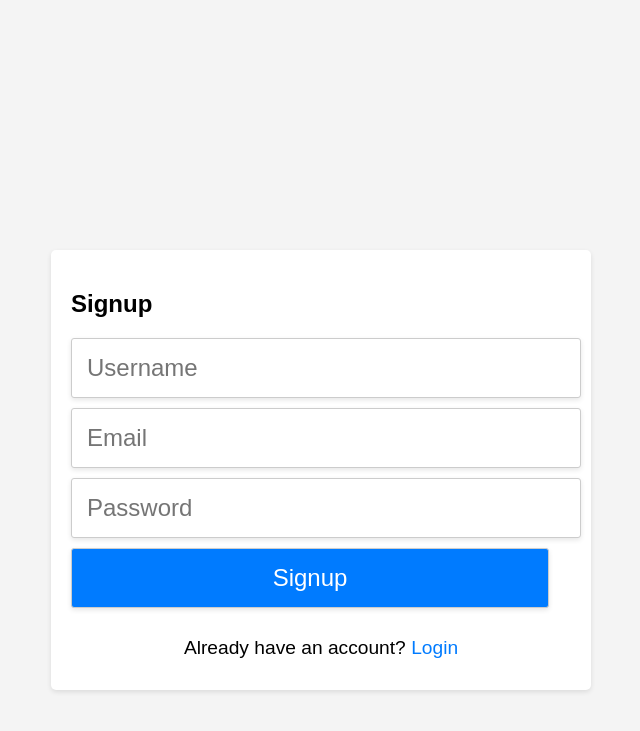
After one commit to kuteprasad/alarm_app_flask, a Flask app: template quiz_project/templates/signup.html in a window 1280 px wide. The commit adds this page. Shown: the top 731 px of the page, without its empty margins (319-959 px from the left). Run offline with Flask 3, Linux system fonts and the light colour scheme; the template is opened without the code that fills it, so the values that code supplies are empty; some libraries are stand-ins or nearby versions.

Commit message:
quiz_project login done with database

```diff
--- a/quiz_project/app.py
+++ b/quiz_project/app.py
@@ -1,26 +1,226 @@
-from flask import Flask, render_template, request, redirect, url_for
+from flask import Flask, render_template, request, redirect, url_for, session
+import psycopg2
 
 app = Flask(__name__)
+app.secret_key = '1234'
 
-# Define routes
+# PostgreSQL connection details
+DB_NAME = 'quiz'
+DB_USER = 'postgres'
+DB_PASSWORD = 'india@11'
+DB_HOST = 'localhost'
+
+# Function to establish database connection
+def connect_to_db():
+    conn = psycopg2.connect(
+        dbname=DB_NAME,
+        user=DB_USER,
+        password=DB_PASSWORD,
+        host=DB_HOST
+    )
+    return conn
+
+# Function to fetch all rows from the users table
+def fetch_all_users():
+    conn = connect_to_db()
+    cursor = conn.cursor()
+    cursor.execute("SELECT * FROM accounts")
+    rows = cursor.fetchall()
+    conn.close()
+    return rows
+
+# Function to check if username and password are correct
+def authenticate_user(username, password):
+    conn = connect_to_db()
+    cursor = conn.cursor()
+    cursor.execute("SELECT password FROM accounts WHERE username = %s", (username,))
+    row = cursor.fetchone()
+    conn.close()
+
+    if row:
+        stored_password = row[0]
+        if stored_password == password:
+            return True  # Passwords match
+        else:
+            return False  # Incorrect password
+    else:
+        return None  # User not found
+
+#functions of quiz
+def get_question(question_number):
+    # Sample questions with options and correct answers
+    questions = [
+        {
+            "question": "What is the capital of France?",
+            "options": ["London", "Paris", "Berlin", "Rome"],
+            "correct_answer": "Paris"
+        },
+        {
+            "question": "Which planet is known as the Red Planet?",
+            "options": ["Mars", "Jupiter", "Saturn", "Venus"],
+            "correct_answer": "Mars"
+        },
+        {
+            "question": "Who wrote 'Romeo and Juliet'?",
+            "options": ["William Shakespeare", "Charles Dickens", "Jane Austen", "Leo Tolstoy"],
+            "correct_answer": "William Shakespeare"
+        },
+        {
+            "question": "Which is the largest ocean on Earth?",
+            "options": ["Atlantic Ocean", "Indian Ocean", "Arctic Ocean", "Pacific Ocean"],
+            "correct_answer": "Pacific Ocean"
+        },
+        {
+            "question": "What is the chemical symbol for water?",
+            "options": ["H2O", "CO2", "O2", "H2SO4"],
+            "correct_answer": "H2O"
+        },
+        {
+            "question": "Who painted the Mona Lisa?",
+            "options": ["Pablo Picasso", "Leonardo da Vinci", "Vincent van Gogh", "Michelangelo"],
+            "correct_answer": "Leonardo da Vinci"
+        },
+        {
+            "question": "What is the largest mammal in the world?",
+            "options": ["Elephant", "Whale", "Giraffe", "Hippopotamus"],
+            "correct_answer": "Whale"
+        },
+        {
+            "question": "Which gas do plants use to photosynthesize?",
+            "options": ["Oxygen", "Carbon dioxide", "Nitrogen", "Hydrogen"],
+            "correct_answer": "Carbon dioxide"
+        },
+        {
+            "question": "Who discovered penicillin?",
+            "options": ["Isaac Newton", "Alexander Fleming", "Marie Curie", "Louis Pasteur"],
+            "correct_answer": "Alexander Fleming"
+        },
+        {
+            "question": "Which country is known as the Land of the Rising Sun?",
+            "options": ["China", "India", "Japan", "South Korea"],
+            "correct_answer": "Japan"
+        }
+    ]
+    return questions[question_number - 1]  # Adjust index to match question number
+
+def check_answer(question_number, answer):
+    # Placeholder function to check user's answer
+    # You need to implement your logic to validate the user's answer here
+    return True  # Return True for now as a placeholder
+# Routes
 @app.route('/')
 def index():
-    return render_template('index.html')
+    return render_template('login.html')
 
-@app.route('/quiz', methods=['GET', 'POST'])
-def quiz():
-    if request.method == 'POST':
-        # Process the submitted form data
-        answer1 = request.form['answer1']
-        # Process other answers similarly
-        # Add logic to evaluate answers
-        return redirect(url_for('result'))  # Redirect to result page
-    return render_template('quiz.html')
+#quiz logic
+@app.route('/start_quiz', methods=['POST'])
+def start_quiz():
+    # Logic to start the quiz
+    return redirect(url_for('question', question_number=1))
+
+@app.route('/question/<int:question_number>', methods=['GET', 'POST'])
+def answer_question(question_number):
+    if request.method == 'GET':
+        # Logic to retrieve and display question
+        question = get_question(question_number)
+        return render_template('question.html', question=question)
+    elif request.method == 'POST':
+        # Logic to check answer and redirect to next question
+        answer = request.form['answer']
+        if check_answer(question_number, answer):
+            # Increment correct answer count
+            session['correct_answers'] += 1
+        if question_number == 10:
+            return redirect(url_for('result'))
+        else:
+            return redirect(url_for('question', question_number=question_number + 1))
 
 @app.route('/result')
 def result():
-    # Add logic to display quiz result
-    return "Quiz Result"
+    correct_answers = session.get('correct_answers', 0)
+    total_questions = 10
+    return render_template('result.html', correct_answers=correct_answers, total_questions=total_questions)
+
+
+@app.route('/login', methods=['GET'])
+def login_get():
+    return redirect(url_for('index'))
+
+@app.route('/login', methods=['POST'])
+def login():
+    # Get form data
+    username = request.form['username']
+    password = request.form['password']
+
+    # Check if username and password exist in the database
+    auth_result = authenticate_user(username, password)
+    if auth_result is True:
+        # If username and password are correct, set session variable and redirect to quiz page
+        session['username'] = username
+        return redirect(url_for('quiz'))
+    elif auth_result is False:
+        # If username is found but password is incorrect, show error message
+        return "Password incorrect. Please try again."
+    else:
+        # If username is not found, show error message
+        return "User not found. Please register first."
+
+@app.route('/quiz')
+def quiz():
+    # Check if user is logged in
+    if 'username' in session:
+        # Pass the 'username' variable to the template
+        username = session['username']
+        return render_template('quiz.html', username=username)
+    else:
+        return redirect(url_for('index'))
+
+@app.route('/signup')
+def signup():
+    return render_template('signup.html')
+
+@app.route('/signup_submit', methods=['POST'])
+def signup_submit():
+    # Get form data
+    username = request.form['username']
+    email = request.form['email']
+    password = request.form['password']
+
+    try:
+        # Establish a connection to the database
+        conn = connect_to_db()
+        cursor = conn.cursor()
+
+        # Execute SQL INSERT query to insert user data into the database
+        cursor.execute("INSERT INTO accounts (username, email, password) VALUES (%s, %s, %s);", (username, email, password))
+
+        # Commit the transaction
+        conn.commit()
+
+        # Close the cursor and database connection
+        cursor.close()
+        conn.close()
+
+        # Redirect to login page
+        return redirect(url_for('index'))
+
+    except psycopg2.Error as e:
+        # Check if the error is due to a duplicate key violation
+        if e.pgcode == '23505':
+            # If username already exists, return "User already exists"
+            return "User already exists. Please choose a different username."
+        else:
+            # If the error is not a duplicate key violation, print the error
+            print("Error occurred:", e)
+            return "An error occurred. Please try again later."
+
+# Route to print all users in the console
+@app.route('/print_users')
+def print_users():
+    users = fetch_all_users()
+    for user in users:
+        print(user)
+    return "Check console for all users"
 
 if __name__ == '__main__':
-    app.run(debug=True)j
+    app.run(host='0.0.0.0', port=3000, debug=True)
--- /dev/null
+++ b/quiz_project/static/style.css
@@ -0,0 +1,79 @@
+body {
+    font-family: Arial, sans-serif;
+    background-color: #f4f4f4;
+    /* Add animation to the background */
+    animation: animateBackground 20s linear infinite;
+    font-size: 16px; /* Set base font size */
+}
+
+@keyframes animateBackground {
+    0% { background-position: 0% 0%; }
+    100% { background-position: 100% 0%; }
+}
+
+.container {
+    width: 500px; /* Increase the width of the main box */
+    height: 400px; /* Set a fixed height for vertical centering */
+    margin: auto; /* Center horizontally */
+    margin-top: calc(50vh - 150px); /* Center vertically */
+    padding: 20px;
+    background-color: #fff;
+    border-radius: 5px;
+    box-shadow: 0 2px 5px rgba(0, 0, 0, 0.1);
+    /* Add animation to the main box */
+    animation: fadeIn 0.5s ease-in;
+}
+
+input[type="text"],
+input[type="email"],
+input[type="password"],
+button {
+    width: calc(100% - 22px); /* Adjusted width to accommodate padding and border */
+    margin-bottom: 10px;
+    padding: 15px; /* Increased padding */
+    border: 1px solid #ccc;
+    border-radius: 3px;
+    font-size: 1.5em; /* Increased font size relative to the base font size */
+    box-shadow: 0 2px 5px rgba(0, 0, 0, 0.1); /* Added shadow */
+}
+
+input[type="text"]:hover,
+input[type="email"]:hover,
+input[type="password"]:hover,
+button:hover {
+    border-color: #007bff; /* Light blue border color on hover */
+}
+
+button {
+    background-color: #007bff;
+    color: #fff;
+    cursor: pointer;
+    transition: background-color 0.3s; /* Smooth transition effect */
+}
+
+button:hover {
+    background-color: #0056b3;
+}
+
+p {
+    text-align: center;
+    font-size: 1.2em; /* Increased font size relative to the base font size */
+}
+
+a {
+    color: #007bff;
+    text-decoration: none;
+}
+
+a:hover {
+    text-decoration: underline;
+}
+
+/* Media query for mobile phones */
+@media only screen and (max-width: 600px) {
+    .container {
+        width: 90%; /* Adjust width for smaller screens */
+        max-width: none; /* Remove maximum width restriction */
+        margin-top: 50px; /* Adjust vertical margin for better positioning */
+    }
+}
--- /dev/null
+++ b/quiz_project/templates/signup.html
@@ -0,0 +1,21 @@
+<!DOCTYPE html>
+<html lang="en">
+<head>
+    <meta charset="UTF-8">
+    <meta name="viewport" content="width=device-width, initial-scale=1.0">
+    <title>Signup Page</title>
+    <link rel="stylesheet" href="{{ url_for('static', filename='style.css') }}">
+</head>
+<body>
+    <div class="container">
+        <h2>Signup</h2>
+        <form action="/signup_submit" method="post">
+            <input type="text" name="username" placeholder="Username" required>
+            <input type="email" name="email" placeholder="Email" required>
+            <input type="password" name="password" placeholder="Password" required>
+            <button type="submit">Signup</button>
+        </form>
+        <p>Already have an account? <a href="/login">Login</a></p>
+    </div>
+</body>
+</html>
```
Also changed, not shown: quiz_project/templates/base.html (added, +26 -0 lines), quiz_project/templates/index.html (deleted, +0 -27 lines), quiz_project/templates/login.html (added, +20 -0 lines), quiz_project/templates/question.html (added, +15 -0 lines), quiz_project/templates/quiz.html (+15 -12 lines), quiz_project/templates/result.html (added, +9 -0 lines).
